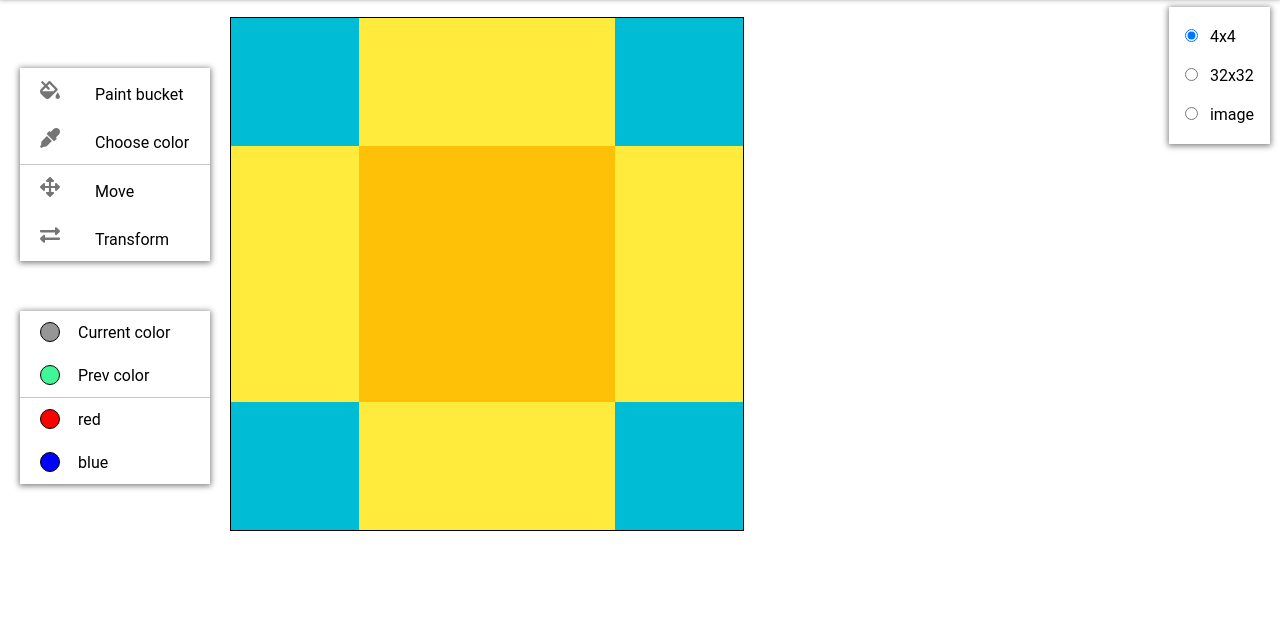
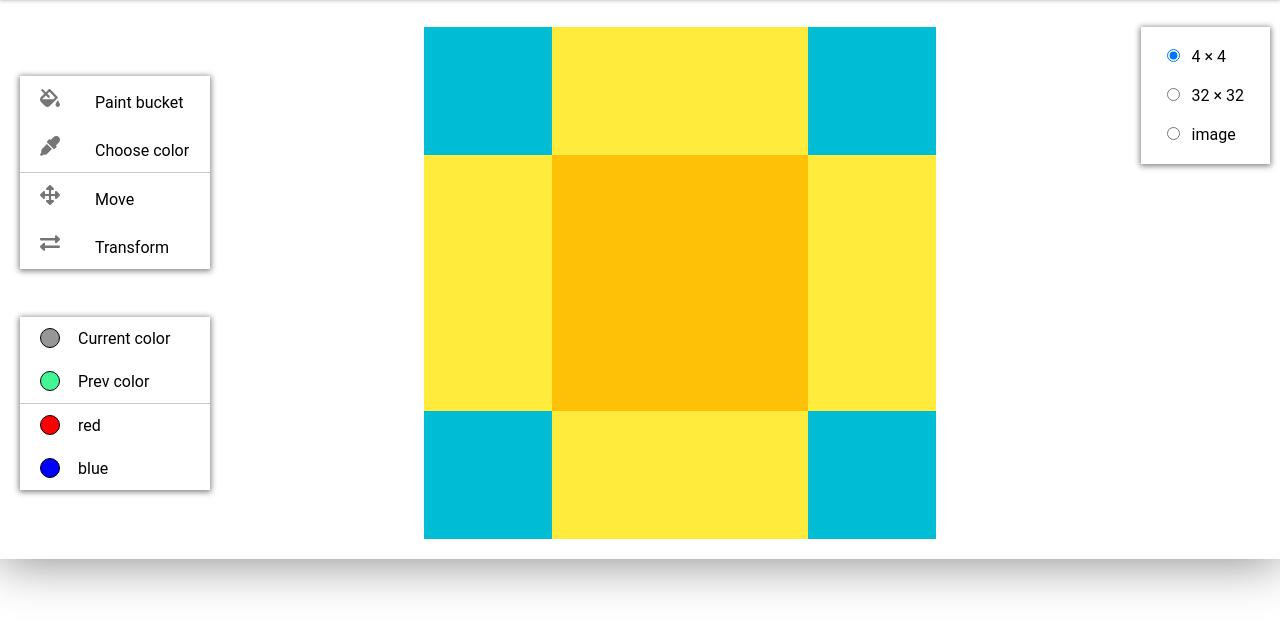
Before and after one commit to StanislavKharkiv/codejam-palette, a plain HTML site: page index.html in a window 1280 px wide. Shown: the part 51-682 px from the top of the page. Drawn offline with Linux system fonts and the light colour scheme.

Commit message:
refactor: change some styles, html, add image

```diff
--- a/index.html
+++ b/index.html
@@ -34,18 +34,18 @@
                 </div>
             </aside>
             <div class="image">
-                <canvas id="canvas" width="512" height="512"></canvas>
+                <canvas class="canvas" id="canvas" width="512" height="512"></canvas>
             </div>
             <aside class="resize">
                 <div class="size-switcher">
                     <label class="size">
-                        <input class="size__input" type="radio" name="size" checked><span>4x4</span>
+                        <input class="size__input" type="radio" name="size" value="4" checked><span>4 &#215; 4</span>
                     </label>
                     <label class="size">
-                        <input class="size__input" type="radio" name="size"><span>32x32</span>
+                        <input class="size__input" type="radio" name="size" value="32"><span>32 &#215; 32</span>
                     </label>
                     <label class="size">
-                        <input class="size__input" type="radio" name="size"><span>image</span>
+                        <input class="size__input" type="radio" name="size" value="image"><span>image</span>
                     </label>
                 </div>
             </aside>
--- a/main.css
+++ b/main.css
@@ -7,12 +7,15 @@
 
 .wrapper {
   max-width: 1440px;
+  margin: auto;
   font-family: Roboto, sans-serif;
+  box-shadow: 0 0 50px 1px gray;
 }
 /*  Header */
 .header {
   height: 48px;
   box-shadow: 0 1px 5px 1px gray;
+  margin-bottom: 10px;
 }
 .h1 {
   margin-left: 35px;
@@ -24,7 +27,6 @@
     /* main */
 .main {
     display: flex;
-    flex-wrap: wrap;
 }
 .image {
     flex-grow: 1;
@@ -96,18 +98,18 @@
 .color-panel .instrument:nth-child(4)::before {
     background: rgb(0, 0, 255);
 }
-
-#canvas {
-    border: 1px solid;
+.canvas {
+    display: block;
+    margin: auto;
 }
     /* sidebar right */
 .resize {
-    padding: 10px;
+    padding: 20px 10px;
 }
 .size-switcher {
     box-shadow: 0 1px 6px 1px gray;
     min-width: 100px;
-    padding: 10px;
+    padding: 10px 20px;
 }
 .size {
     display: block;
```
Also changed, not shown: img/image.png (added).
